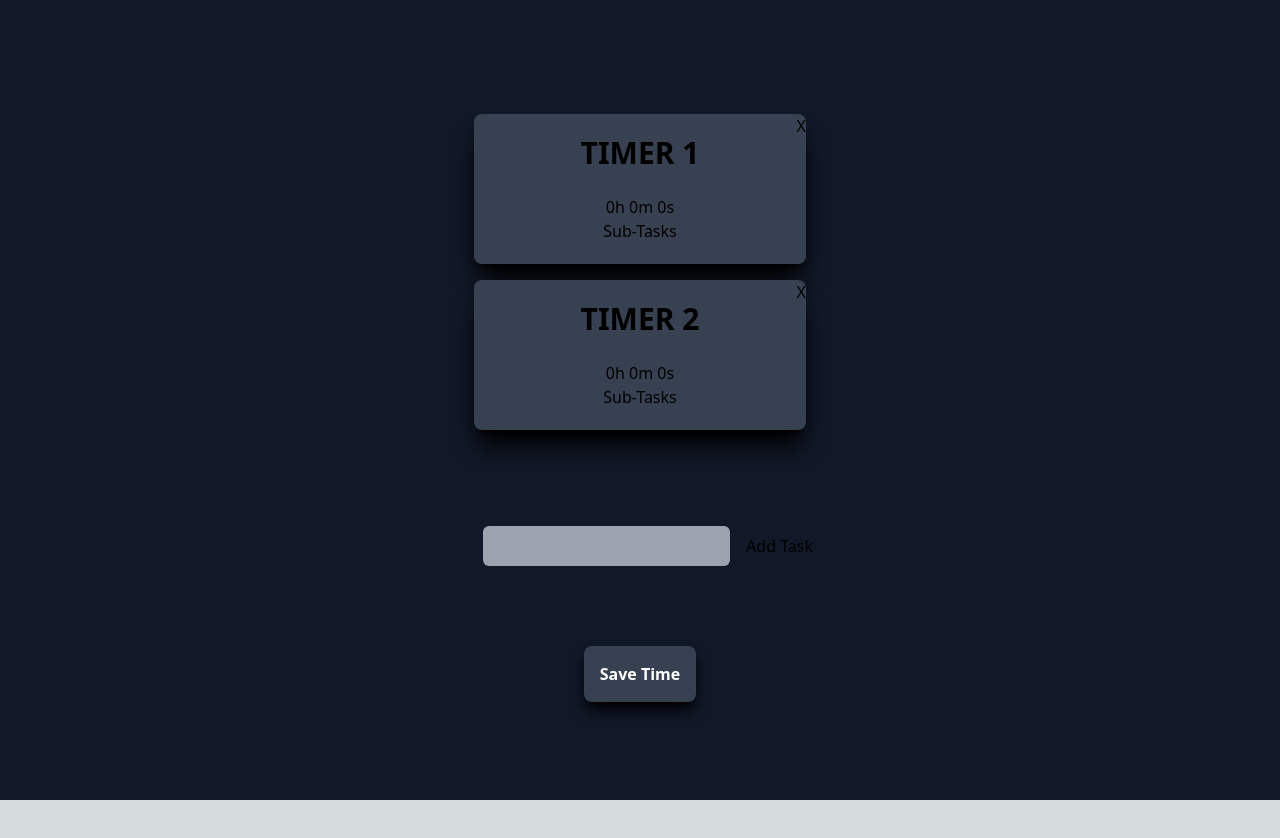
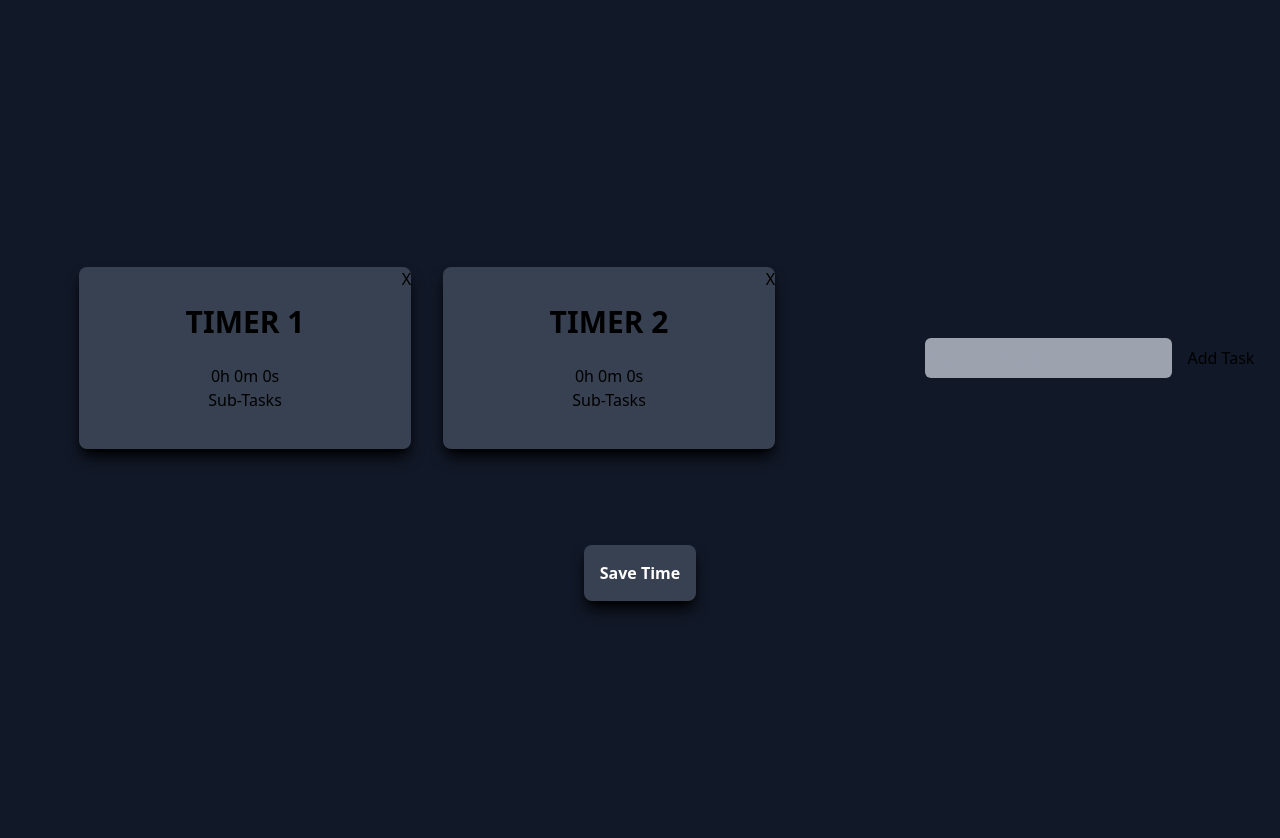
Before and after one commit to brycenGabaldon/timer-app, a Next.js app: page / in a window 1280 px wide. Shown: the top 838 px of the page. Before the commit the page ends 800 px from the top, so only its background shows below. Built offline with nearby package versions, Linux system fonts and the light colour scheme.

Commit message:
grid and glow

```diff
--- a/components/Cards.js
+++ b/components/Cards.js
@@ -151,14 +151,16 @@ const Cards = () => {
     setTasks(updatedTasks);
   };
   return (
-    <div className="task-container capitalize  w-full min-h-screen h-full  flex-col place-content-center place-items-center gap-20 flex">
+    <div className="task-container capitalize  w-full min-h-screen h-full  flex-row flex-wrap place-content-center place-items-center gap-20 flex">
       {" "}
-      <div>
+      <div className="flex flex-row flex-wrap mx-auto items-center justify-center">
         {tasks.map((task) => (
           <div
             key={task.id}
-            className={`task-card bg-gray-700 relative shadow-xl ${
-              isTimerActive(task.id) ? "shadow-green-500" : "shadow-black"
+            className={`task-card  relative shadow-lg m-4 ${
+              isTimerActive(task.id)
+                ? "shadow-green-500/80 bg-green-300/60"
+                : "shadow-black bg-gray-700"
             } text-center p-4 my-4 min-h-[150px] h-full rounded-lg flex flex-col flex-wrap`}
             onClick={() => toggleTimer(task.id)}
           >
@@ -169,7 +171,7 @@ const Cards = () => {
             >
               X
             </button>
-            <div className="w-full flex flex-col justify-center min-w-[300px]  my-auto cursor-pointer rounded-lg">
+            <div className="w-full flex flex-col justify-center min-w-[300px] min-h-[150px]  my-auto cursor-pointer rounded-lg">
               <span className="text-3xl text-black font-extrabold uppercase">
                 {task.name}
               </span>{" "}
--- a/pages/index.js
+++ b/pages/index.js
@@ -9,7 +9,7 @@ const Index = () => {
   });
 
   return (
-    <div className="place-items-center  place-content-center flex  gap-[100px] w-screen min-h-screen bg-gray-900">
+    <div className="place-items-center  place-content-center flex  gap-[100px] w-screen min-h-screen bg-gray-900 overflow-x-hidden p-[2vw]">
       <Cards activeTimer={activeTimer} setActiveTimer={setActiveTimer} />
     </div>
   );
```
